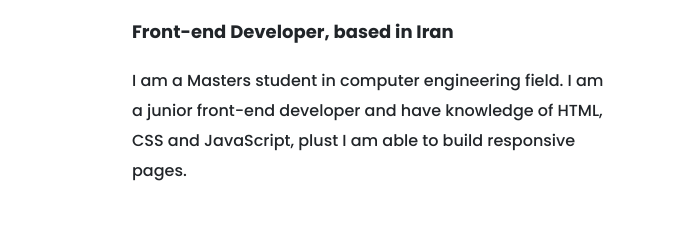
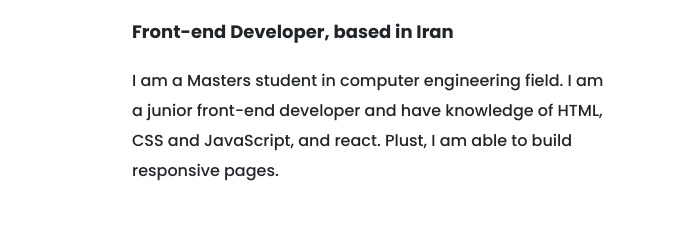
Before and after one commit to Raha-P/Portfolio-project, a plain HTML site: page about.html in a window 1280 px wide. Shown: the part 334-565 px from the top of the page, 0-673 px from the left. Drawn offline with nearby package versions, Linux system fonts and the light colour scheme; grey boxes are pictures that could not be loaded.

Commit message:
updated "about me"

```diff
--- a/about.html
+++ b/about.html
@@ -53,7 +53,7 @@
                 <div class="col-md-6 about-explanation">
                     <h1>Hi I am Raha Pedram</h1>
                     <h2 class="mt-4 mb-4"> <strong>Front-end Developer, based in Iran</strong></h2>
-                    <p>I am a Masters student in computer engineering field. I am a junior front-end developer and have knowledge of HTML, CSS and JavaScript, plust I am able to build responsive pages.</p>
+                    <p>I am a Masters student in computer engineering field. I am a junior front-end developer and have knowledge of HTML, CSS and JavaScript, and react. Plust, I am able to build responsive pages.</p>
                     <a class="mainbuttom" href="work.html">See my projects</a>
                 </div>
 
```
